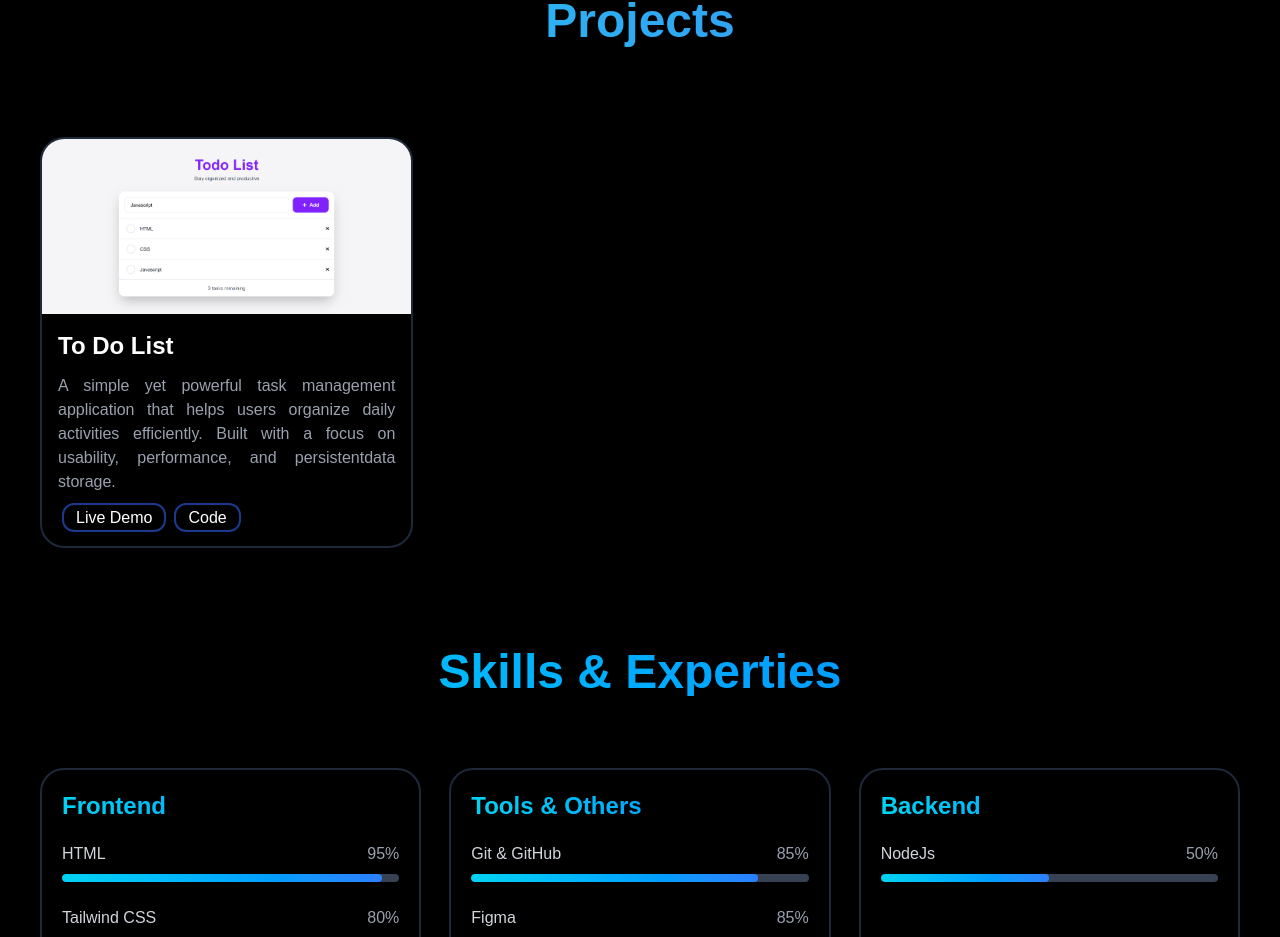
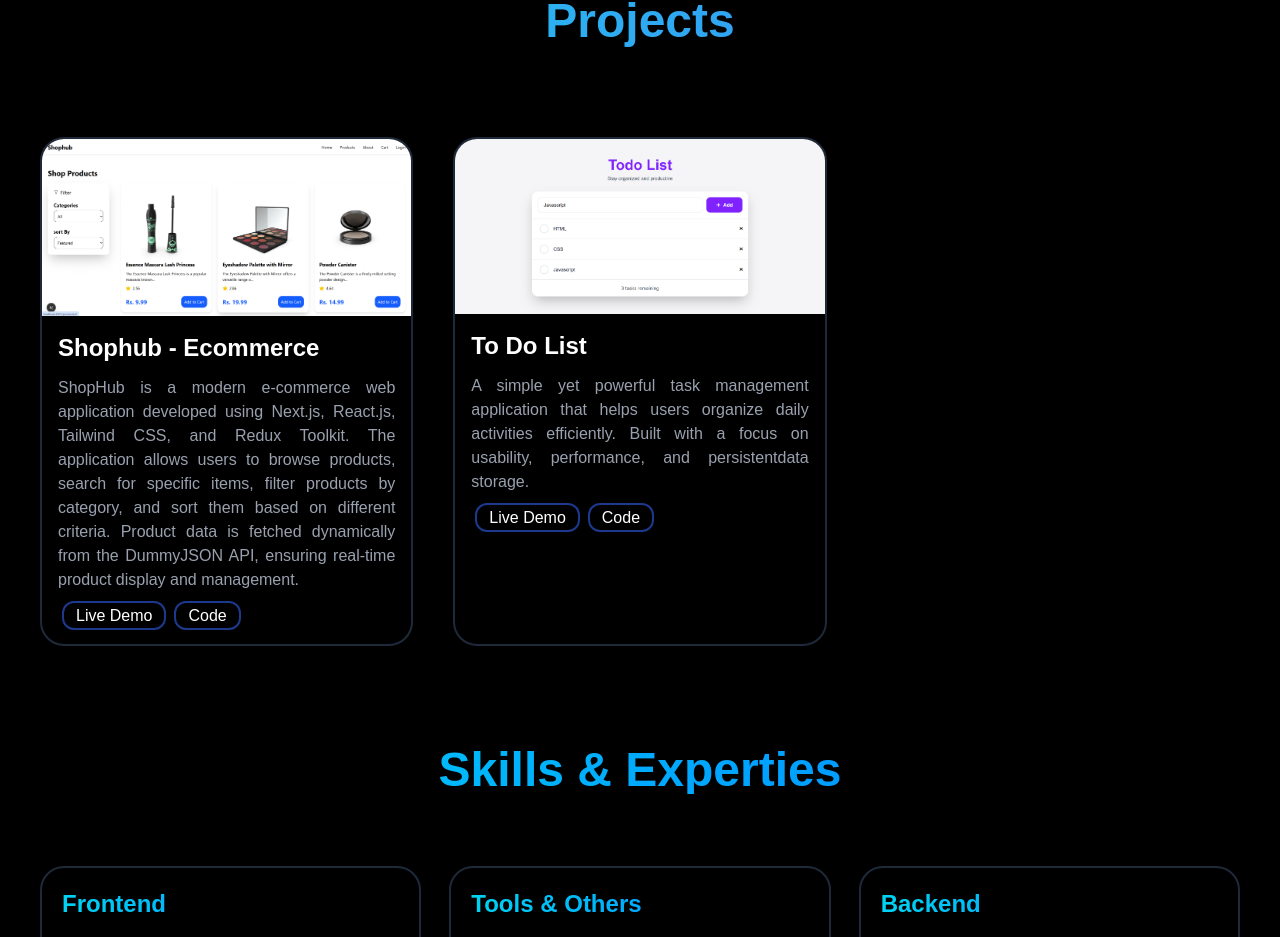
Before and after one commit to aryan-frontend/aryanpounikar-portfolio, a Next.js app: page / in a window 1280 px wide. Shown: the part 1599-2536 px from the top of the page. Built offline with nearby package versions, Linux system fonts and the light colour scheme.

Commit message:
add ecommerce project

```diff
--- a/src/components/sections/HomeSection.jsx
+++ b/src/components/sections/HomeSection.jsx
@@ -20,7 +20,7 @@ export default function HomeSection() {
           className="border-2 border-gray-300 px-7 py-2 text-white font-bold rounded-3xl hover:bg-gray-900 hover:scale-110 transition-transform duration-300">
           Get In Touch
         </Link>
-        <Link href="/AryanPounikar.pdf" download
+        <Link href="/Aryan's resume.pdf" download
           className="text-white font-bold border-2 px-7 py-2 rounded-3xl hover:scale-110 transition-transform duration-300">Download
           Resume</Link>
       </div>
--- a/src/components/sections/ProjectSection.jsx
+++ b/src/components/sections/ProjectSection.jsx
@@ -15,7 +15,7 @@ export default function ProjectSection() {
                             className="border-2 border-gray-800 hover:border-blue-900  rounded-3xl overflow-hidden hover:-translate-y-4 transition-transform duration-1000" key={idx}>
                             <Image src={item.img} alt={item.title} />
                             <div className="p-4">
-                                <h3 className="text-2xl font-bold">To Do List</h3>
+                                <h3 className="text-2xl font-bold">{item.title}</h3>
                                 <p className="text-gray-400 my-3 text-justify ">
                                     {item.disc}
                                 </p>
--- a/src/data/projectsdata.js
+++ b/src/data/projectsdata.js
@@ -1,10 +1,16 @@
 import todoList from "../assets/images/todo_list.png"
-export const projects = [
+import ecommerce from "../assets/images/ecommerce.png"
+export const projects = [{
+    title: "Shophub - Ecommerce",
+    img: ecommerce,
+    disc: "ShopHub is a modern e-commerce web application developed using Next.js, React.js, Tailwind CSS, and Redux Toolkit. The application allows users to browse products, search for specific items, filter products by category, and sort them based on different criteria. Product data is fetched dynamically from the DummyJSON API, ensuring real-time product display and management.",
+    liveLink: "https://nextjs-shophub.vercel.app/",
+    repoLink: "https://github.com/aryan-frontend/nextjs-shophub"
+},
 {
     title: "To Do List",
     img: todoList,
     disc: "A simple yet powerful task management application that helps users organize daily activities efficiently. Built with a focus on usability, performance, and persistentdata storage.",
     liveLink: "https://todo-list-woad-tau.vercel.app",
     repoLink: "https://github.com/aryan-frontend/todo-list"
-    }
-]
+}]
```
Also changed, not shown: 2 other files (tests, documents, lock files or other folders). Lines whose indentation alone changed are shown as unchanged.
